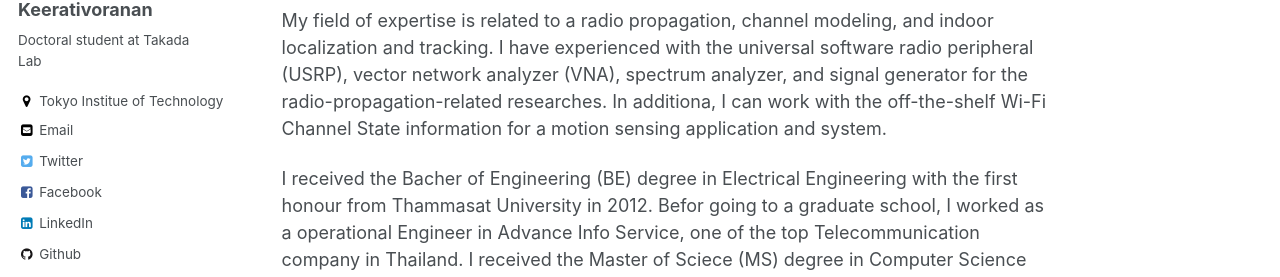
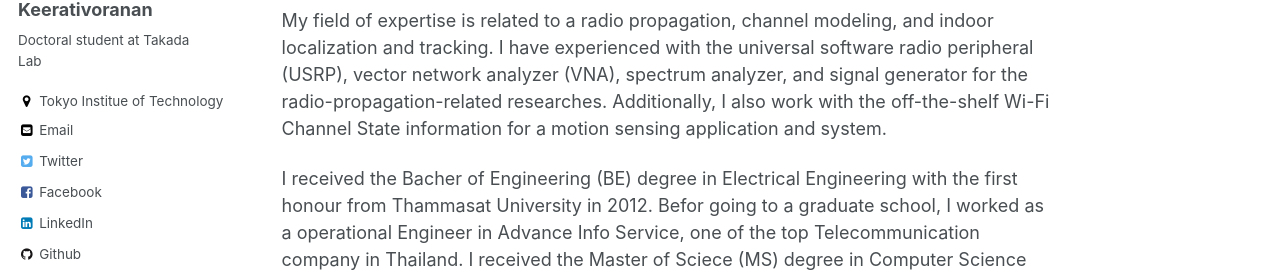
Before and after one commit to KeNopphon/KeNopphon.github.io, a Jekyll site: the page built from _pages/about.md, in a window 1280 px wide and 1145 px high. Shown: the part 285-562 px from the top of the window. Built offline with Jekyll 4.4.1, drawn with Linux system fonts in a browser that asks for light colours; some web fonts are replaced.

Commit message:
Update about.md

```diff
--- a/_pages/about.md
+++ b/_pages/about.md
@@ -9,7 +9,7 @@ redirect_from:
 ---
 Hi, I am a researcher in Antenna and Propagation Laboratory (a.k.a [Takada Lab](http://www.ap.ide.titech.ac.jp/)), Department of Transdisciplinary Science and Engineering, Tokyo Institute of Technology, Japan. Our laboratory is also a member of [MCRG](http://www.mcrg.ee.titech.ac.jp/) research group consisting of 7 laboratories working in a research related to a wireless anc mobile communications.
 
-My field of expertise is related to a radio propagation, channel modeling, and indoor localization and tracking. I have experienced with the universal software radio peripheral (USRP), vector network analyzer (VNA), spectrum analyzer, and signal generator for the radio-propagation-related researches. In additiona, I can work with the off-the-shelf Wi-Fi Channel State information for a motion sensing application and system.
+My field of expertise is related to a radio propagation, channel modeling, and indoor localization and tracking. I have experienced with the universal software radio peripheral (USRP), vector network analyzer (VNA), spectrum analyzer, and signal generator for the radio-propagation-related researches. Additionally, I also work with the off-the-shelf Wi-Fi Channel State information for a motion sensing application and system.
 
 I received the Bacher of Engineering (BE) degree in Electrical Engineering with the first honour from Thammasat University in 2012. Befor going to a graduate school, I worked as a operational Engineer in Advance Info Service, one of the top Telecommunication company in Thailand. I received the Master of Sciece (MS) degree in Computer Science from Seoul National University, South Korea, in 2015. After returning to Thailand, I started working at National Electronics and Computer Technology [(NECTEC)](https://www.nectec.or.th/en/) as the research assistant in Intelligent Transportation Systems Laboratory [(ITS Lab)](https://wapst7.wixsite.com/traffy). I was involved in the development of real-time bus tracking system in Bangkok. I was granted the Japanese Government Scholarship (MEXT scholarship) for my Doctoral course at Tokyo Institute of Technology and earned the Doctoral of Engineering (DE) in Global Engineering and Development, Environment and Society, in 2020.
 
```
